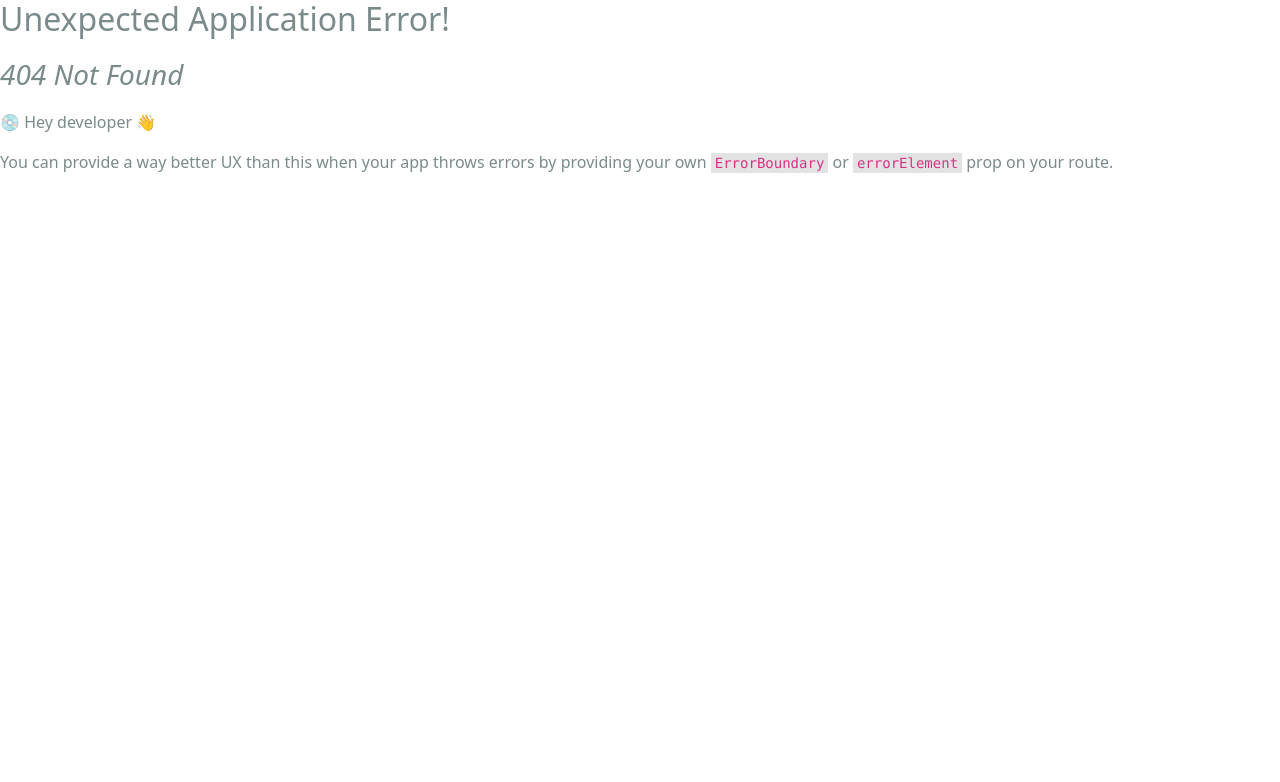
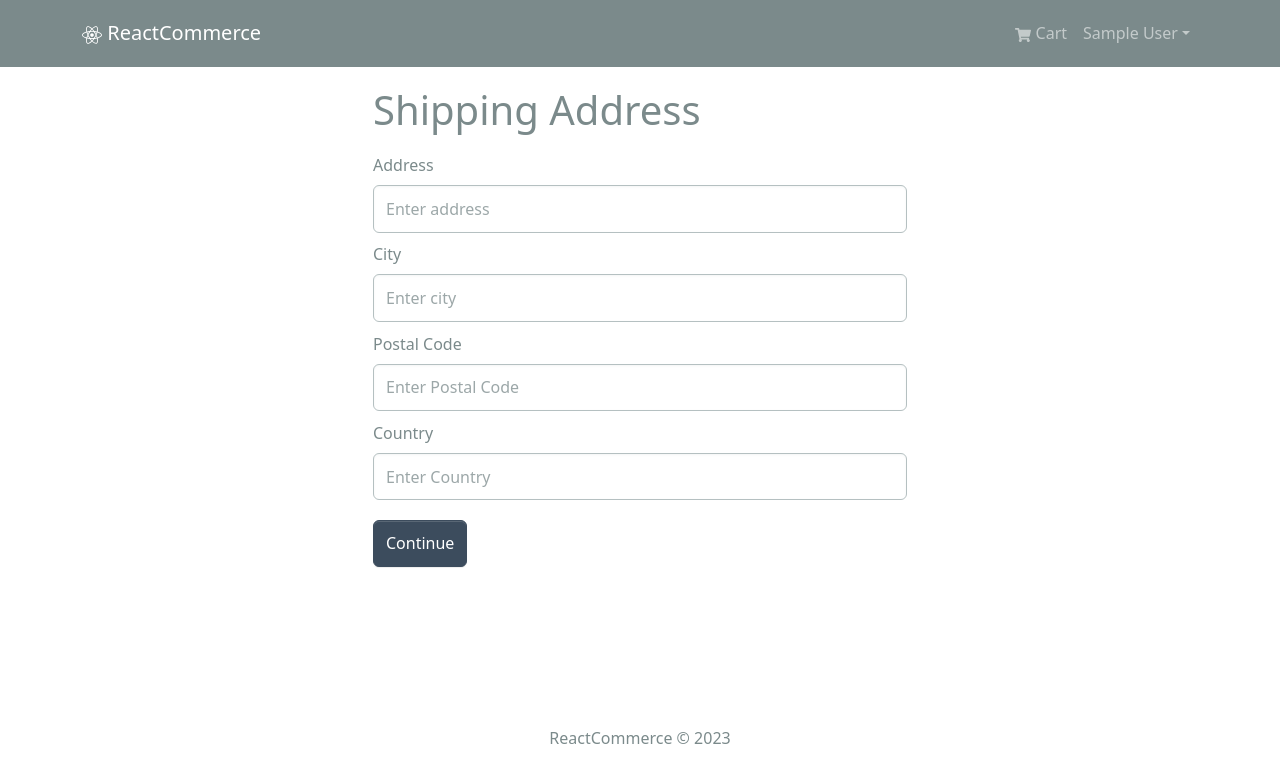
Before and after one commit to codingbbq/react-ecommerce-app, a React (Create React App) app in the folder frontend/: page /shipping in a window 1280 px wide. Before the commit this address had no page. Shown: the top 782 px of the page. Built offline with nearby package versions, Linux system fonts and the light colour scheme; sample sign-in values are in the browser's storage.

Commit message:
Protecting shipping route with a private route component

```diff
--- /dev/null
+++ b/frontend/src/components/PrivateRoute.jsx
@@ -0,0 +1,9 @@
+import { Outlet, Navigate } from 'react-router-dom';
+import { useSelector } from 'react-redux';
+
+const PrivateRoute = () => {
+    const { userInfo } = useSelector((state) => state.auth );
+    return userInfo ? <Outlet /> : <Navigate to='/login' replace />
+};
+
+export default PrivateRoute;
--- a/frontend/src/index.js
+++ b/frontend/src/index.js
@@ -11,11 +11,13 @@
   Route,
   RouterProvider
 } from 'react-router-dom';
+import PrivateRoute from './components/PrivateRoute';
 import HomeScreen from './screens/HomeScreen';
 import ProductScreen from './screens/ProductScreen';
 import CartScreen from './screens/CartScreen';
 import LoginScreen from './screens/LoginScreen';
 import RegisterScreen from './screens/RegisterScreen';
+import ShippingScreen from './screens/ShippingScreen';
 
 const router = createBrowserRouter(
   createRoutesFromElements(
@@ -25,6 +27,9 @@
       <Route path='/cart' element={<CartScreen />}></Route>
       <Route path='/login' element={ <LoginScreen />}></Route>
       <Route path='/register' element={ <RegisterScreen /> }></Route>
+      <Route path='' element={ <PrivateRoute />}>
+        <Route path='/shipping' element={ <ShippingScreen />}></Route>
+      </Route>
     </Route>
   )
 );
--- /dev/null
+++ b/frontend/src/screens/ShippingScreen.jsx
@@ -0,0 +1,77 @@
+import { useState } from 'react';
+import { Form, Button } from 'react-bootstrap';
+import FormContainer from '../components/FormContainer';
+import { useDispatch, useSelector } from 'react-redux';
+import { saveShippingAddress } from '../slices/cartSlice';
+import { useNavigate } from 'react-router-dom';
+
+const ShippingScreen = () => {
+
+    const cart = useSelector((state) => state.cart);
+    const { shippingAddress } = cart;
+
+    const [address, setAddress] = useState(shippingAddress.address || '');
+    const [city, setCity] = useState(shippingAddress.city || '');
+    const [postalCode, setPostalCode] = useState(shippingAddress.postalCode || '');
+    const [country, setCountry] = useState(shippingAddress.country || '');
+
+    const dispatch = useDispatch();
+    const navigate = useNavigate();
+
+
+    const submitHandler = (e) => {
+        e.preventDefault();
+        dispatch(saveShippingAddress({ address, city, postalCode, country }));
+        navigate('/payment');
+    }
+    return (
+        <FormContainer>
+            <h1>Shipping Address</h1>
+            <Form onSubmit={submitHandler}>
+                <Form.Group controlId='address' className='my-2'>
+                    <Form.Label>Address</Form.Label>
+                    <Form.Control
+                        type='text'
+                        value={address}
+                        placeholder='Enter address'
+                        onChange={(e) => setAddress(e.target.value)}>
+                    </Form.Control>
+                </Form.Group>
+
+                <Form.Group controlId='city' className='my-2'>
+                    <Form.Label>City</Form.Label>
+                    <Form.Control
+                        type='text'
+                        value={city}
+                        placeholder='Enter city'
+                        onChange={(e) => setCity(e.target.value)}>
+                    </Form.Control>
+                </Form.Group>
+
+                <Form.Group controlId='postalCode' className='my-2'>
+                    <Form.Label>Postal Code</Form.Label>
+                    <Form.Control
+                        type='text'
+                        value={postalCode}
+                        placeholder='Enter Postal Code'
+                        onChange={(e) => setPostalCode(e.target.value)}>
+                    </Form.Control>
+                </Form.Group>
+
+                <Form.Group controlId='country' className='my-2'>
+                    <Form.Label>Country</Form.Label>
+                    <Form.Control
+                        type='text'
+                        value={country}
+                        placeholder='Enter Country'
+                        onChange={(e) => setCountry(e.target.value)}>
+                    </Form.Control>
+                </Form.Group>
+
+                <Button type='submit' variant='primary' className='my-2'>Continue</Button>
+            </Form>
+        </FormContainer>
+    );
+};
+
+export default ShippingScreen;
--- a/frontend/src/slices/cartSlice.js
+++ b/frontend/src/slices/cartSlice.js
@@ -1,7 +1,7 @@
 import { createSlice } from '@reduxjs/toolkit';
 import { updateCart } from '../utils/cartUtils';
 
-const initialState = localStorage.getItem('cart') ? JSON.parse(localStorage.getItem('cart')) : { cartItems: [] };
+const initialState = localStorage.getItem('cart') ? JSON.parse(localStorage.getItem('cart')) : { cartItems: [], shippingAddress: {}, paymentMethod: 'Paypal' };
 
 const cartSlice = createSlice({
     name: 'cart',
@@ -10,7 +10,7 @@
         addToCart: (state, action) => {
             const item = action.payload;
             const existsItem = state.cartItems.find((x) => x._id === item._id);
-            if(existsItem) {
+            if (existsItem) {
                 state.cartItems = state.cartItems.map((x) =>
                     x._id === existsItem._id ? item : x
                 );
@@ -21,12 +21,16 @@
             return updateCart(state);
         },
         removeFromCart: (state, action) => {
-            state.cartItems = state.cartItems.filter((x) => x._id !== action.payload)
+            state.cartItems = state.cartItems.filter((x) => x._id !== action.payload);
+            return updateCart(state);
+        },
+        saveShippingAddress: (state, action) => {
+            state.shippingAddress = action.payload;
             return updateCart(state);
         }
     }
 });
 
-export const { addToCart, removeFromCart } = cartSlice.actions;
+export const { addToCart, removeFromCart, saveShippingAddress } = cartSlice.actions;
 
 export default cartSlice.reducer;
```
